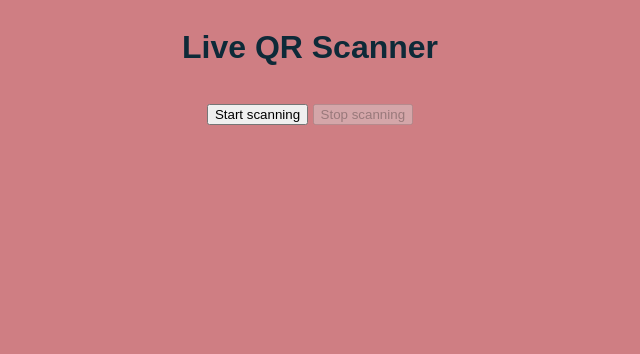
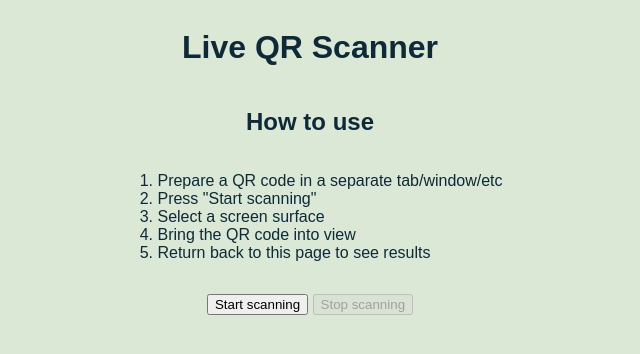
Before and after one commit to khovansky-al/qr-screen-capture, a website with bundled scripts: page src/index.html in a window 1280 px wide. Shown: the whole page, without its empty margins (330-970 px from the left). Built offline with nearby package versions, Linux system fonts and the light colour scheme; what stream-display would draw is missing.

Commit message:
Updated style once again

```diff
--- a/src/index.html
+++ b/src/index.html
@@ -9,7 +9,7 @@
     <style>
       :root {
         font-family: OpenSans, sans-serif;
-        background-color: #CF7E83;
+        background-color: #DAE8D5;
         color: #0E2A38;
       }
 
@@ -23,7 +23,7 @@
 
       .result {
         display: none;
-        background-color: #D26363;
+        background-color: #544F4D;
         padding: 20px;
         border-radius: 15px;
         margin-top: 15px;
@@ -45,6 +45,15 @@
     <div class="wrapper">
       <h1>Live QR Scanner</h1>
 
+      <h2>How to use</h2>
+			<ol>
+				<li>Prepare a QR code in a separate tab/window/etc</li>
+				<li>Press "Start scanning"</li>
+				<li>Select a screen surface</li>
+				<li>Bring the QR code into view</li>
+				<li>Return back to this page to see results</li>
+			</ol>
+
       <div class="result">
       </div>
 
--- a/src/index.ts
+++ b/src/index.ts
@@ -39,7 +39,7 @@ function stopCapture() {
   capture.stopCapture();
 }
 
-const scanVideoStream = (imageData: ImageData) =>{
+const scanVideoStream = (imageData: ImageData) => {
   const code = jsQR(imageData.data, imageData.width, imageData.height);
 
   if (code) {
```
